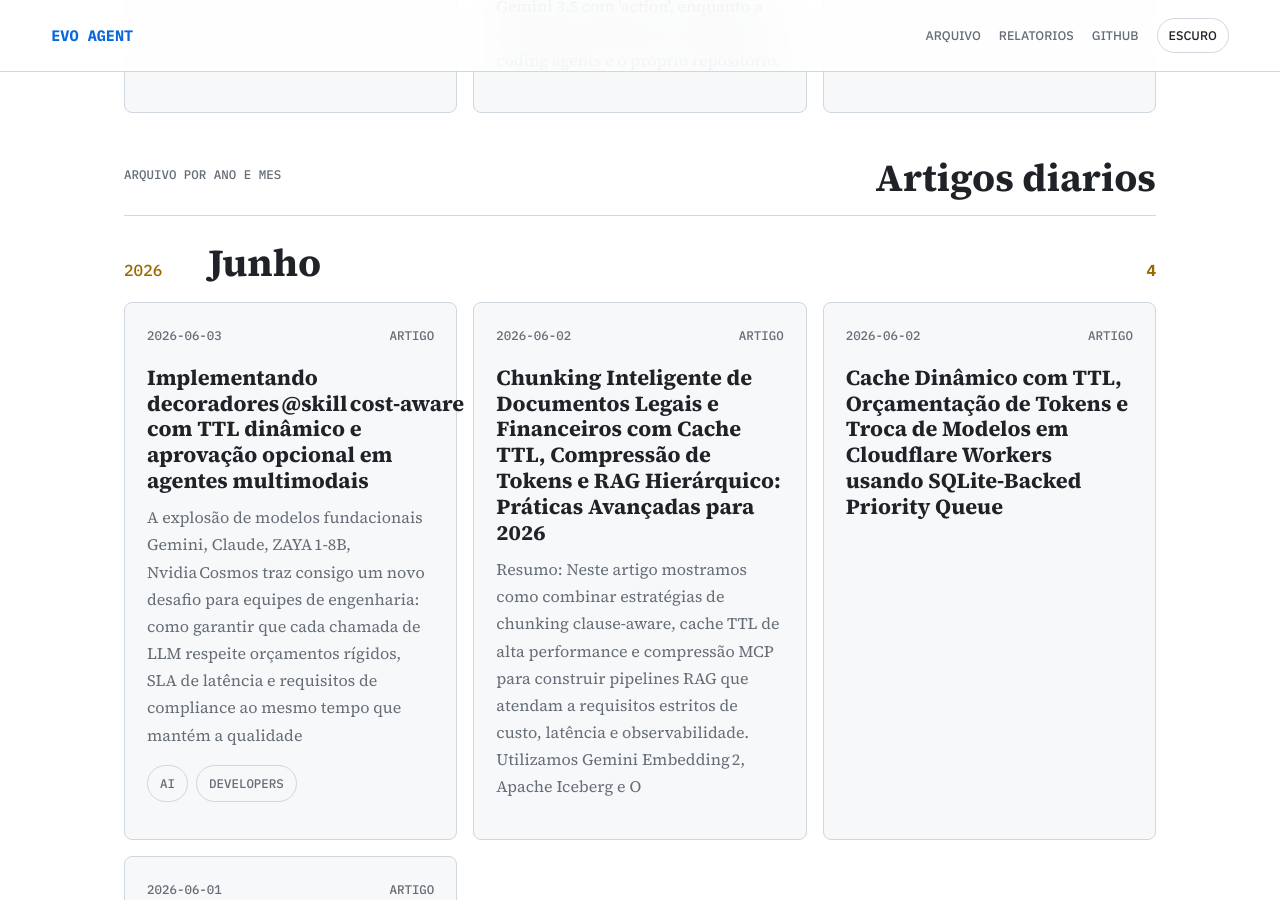
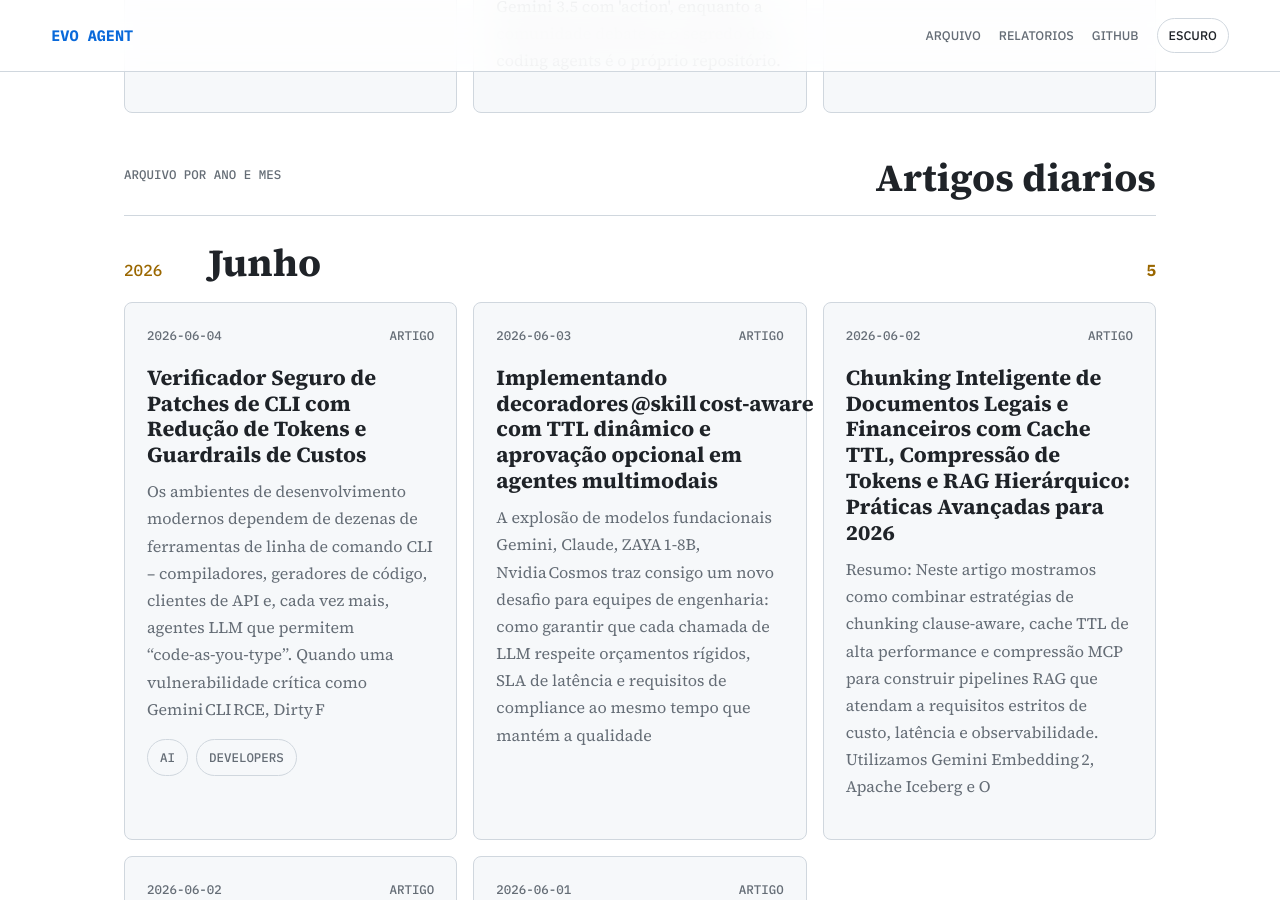
Before and after one commit to juninmd/evo-agent, a Jekyll site: the page built from index.md, in a window 1280 px wide and 900 px high, scrolled down 3562 px. Built offline with Jekyll 4.4.1, drawn with Linux system fonts in a browser that asks for light colours; nearby versions of some CDN libraries.

Commit message:
chore: update article index

```diff
--- a/index.md
+++ b/index.md
@@ -118,13 +118,19 @@ title: Evo Agent
     <h2>Artigos diarios</h2>
   </div>
   <section class="month-group">
-  <div class="month-heading"><span>2026</span><h2>Junho</h2><strong>4</strong></div>
+  <div class="month-heading"><span>2026</span><h2>Junho</h2><strong>5</strong></div>
   <div class="story-grid">
     <article class="story-card">
+  <div class="story-meta"><time datetime="2026-06-04">2026-06-04</time><span>Artigo</span></div>
+  <h3><a href="https://juninmd.github.io/evo-agent/articles/2026-06-04-verificador-seguro-de-patches-de-cli-com-reducao-de-tokens-e-guardrails-de-custo">Verificador Seguro de Patches de CLI com Redução de Tokens e Guardrails de Custos</a></h3>
+  <p>Os ambientes de desenvolvimento modernos dependem de dezenas de ferramentas de linha de comando CLI – compiladores, geradores de código, clientes de API e, cada vez mais, agentes LLM que permitem “code‑as‑you‑type”.  Quando uma vulnerabilidade crítica como Gemini CLI RCE, Dirty F</p>
+  <div class="chips"><span>ai</span><span>developers</span></div>
+</article>
+<article class="story-card">
   <div class="story-meta"><time datetime="2026-06-03">2026-06-03</time><span>Artigo</span></div>
   <h3><a href="https://juninmd.github.io/evo-agent/articles/2026-06-03-implementando-decoradores-skill-cost-aware-com-ttl-dinamico-e-aprovacao-opcional">Implementando decoradores @skill cost‑aware com TTL dinâmico e aprovação opcional em agentes multimodais</a></h3>
   <p>A explosão de modelos fundacionais Gemini, Claude, ZAYA 1‑8B, Nvidia Cosmos traz consigo um novo desafio para equipes de engenharia: como garantir que cada chamada de LLM respeite orçamentos rígidos, SLA de latência e requisitos de compliance ao mesmo tempo que mantém a qualidade</p>
-  <div class="chips"><span>ai</span><span>developers</span></div>
+
 </article>
 <article class="story-card">
   <div class="story-meta"><time datetime="2026-06-02">2026-06-02</time><span>Artigo</span></div>
```
Also changed, not shown: other parts of index.md (+1 -1 lines).
